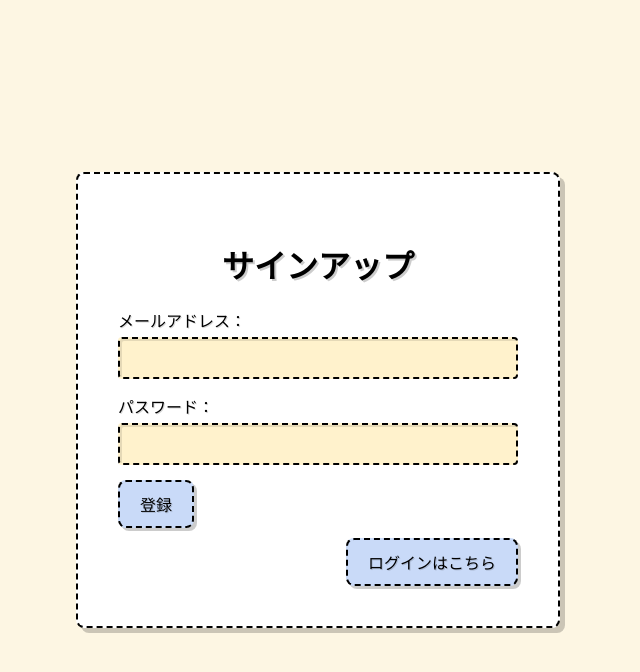
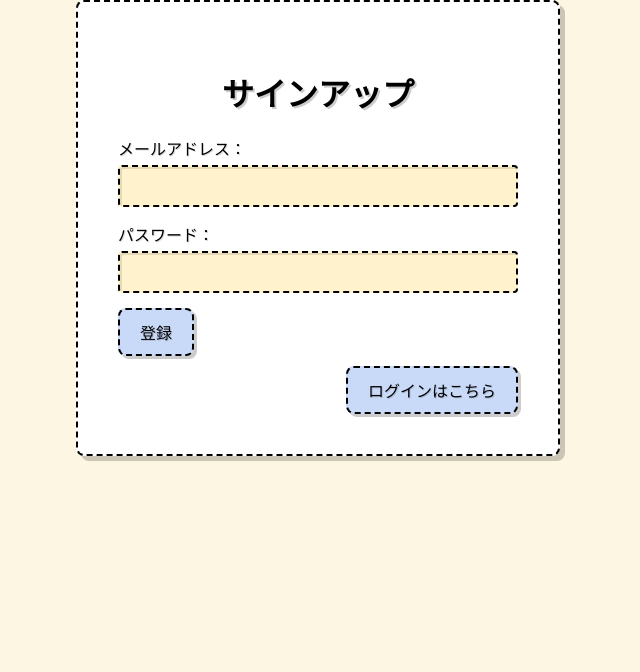
Before and after one commit to davidleora/NextPlan, a React (Vite) app: page / in a window 1280 px wide. Shown: the top 672 px of the page, without its empty margins (322-962 px from the left). Built offline with nearby package versions, Linux system fonts and the light colour scheme; no server answers.

Commit message:
崩れたので一旦戻した

```diff
--- a/src/styles/common.css
+++ b/src/styles/common.css
@@ -136,10 +136,3 @@
   text-align: right;
   margin-top: 10px;
 }
-
-#root {
-  display: flex;
-  justify-content: center;
-  align-items: center;
-  height: 100vh;
-}
```
